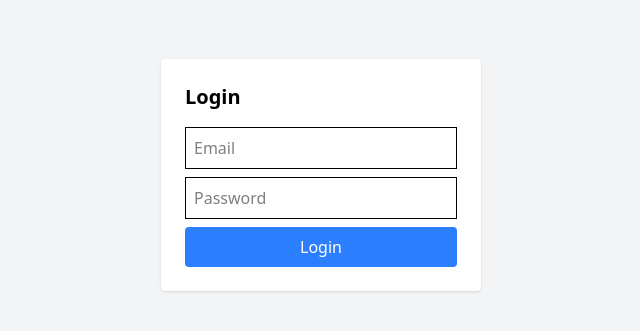
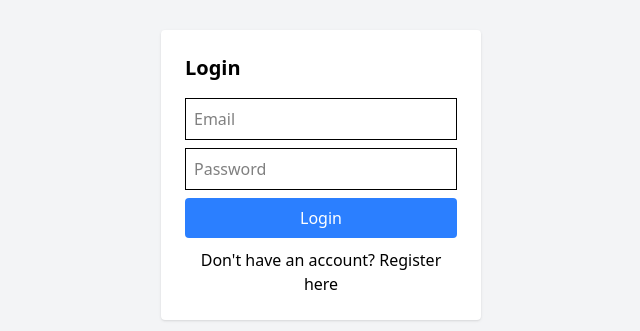
Before and after one commit to Satyam1000BECSE/hostel-project, a React (Vite) app in the folder frontend/: page /login in a window 1280 px wide. Shown: the part 225-556 px from the top of the page, without its empty margins (319-959 px from the left). Built offline with nearby package versions, Linux system fonts and the light colour scheme.

Commit message:
Update Login.jsx

```diff
--- a/frontend/src/pages/Login.jsx
+++ b/frontend/src/pages/Login.jsx
@@ -1,3 +1,4 @@
+import { Link } from "react-router-dom";
 import { useState } from "react";
 import { useNavigate } from "react-router-dom";
 import API from "../api";
@@ -58,6 +59,11 @@
 
           Login
         </button>
+
+        <p style={{ marginTop: "10px", textAlign: "center" }}>
+  Don't have an account?{" "}
+  <Link to="/register">Register here</Link>
+</p>
       </div>
     </div>
   );
```
